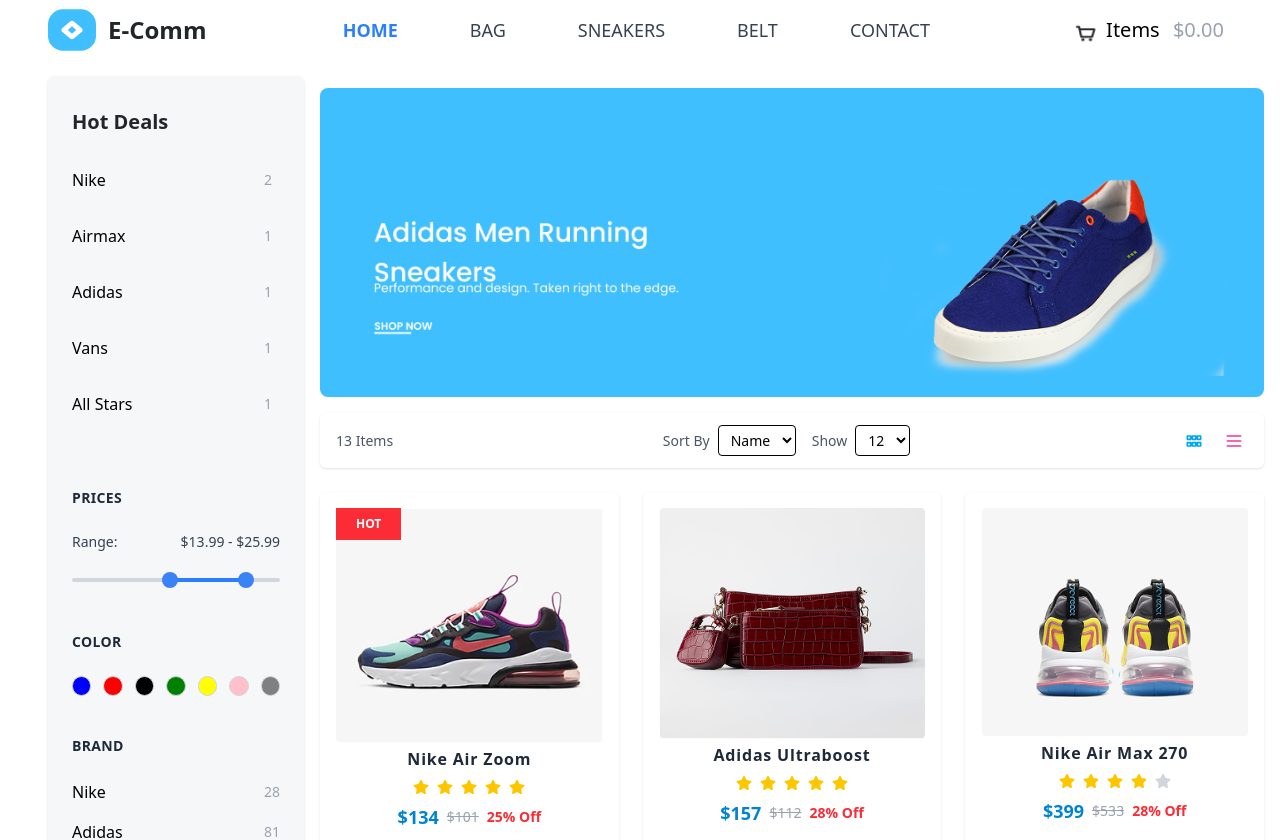
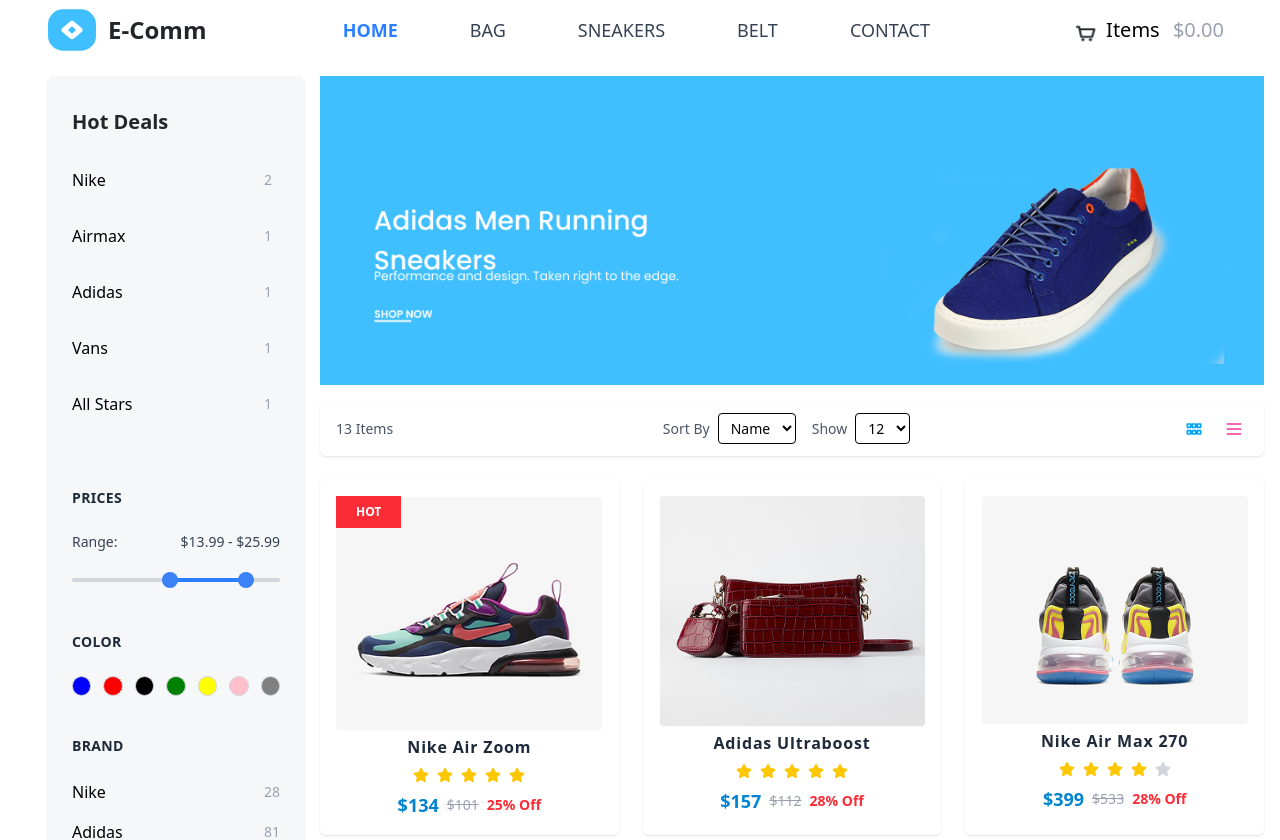
Before and after one commit to yashdotdev/E-Comm, a React (Vite) app: page / in a window 1280 px wide. Shown: the top 840 px of the page. Built offline with nearby package versions, Linux system fonts and the light colour scheme.

Commit message:
minor styling changes

```diff
--- a/src/components/Hero/Hero.jsx
+++ b/src/components/Hero/Hero.jsx
@@ -2,11 +2,11 @@
 
 export const Hero = () => {
   return (
-    <div className="w-full mt-3 ">
+    <div className="w-full">
       <img
         src={HeroImage}
         alt="Hero"
-        className="w-full h-auto object-contain rounded-lg"
+        className="w-full h-auto object-contain"
       />
     </div>
   );
```
